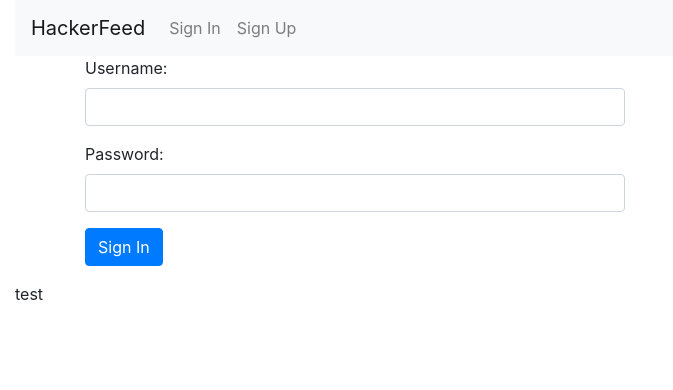
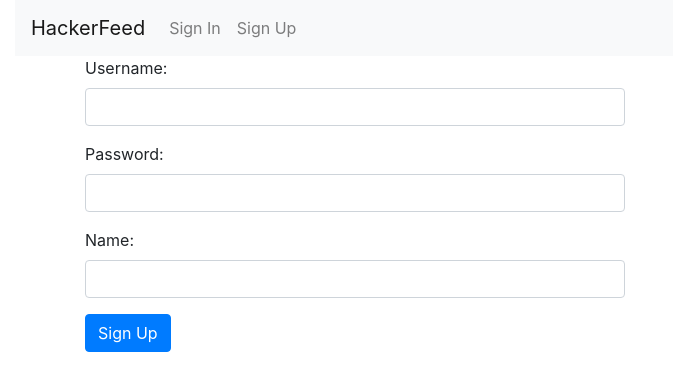
Before and after one commit to robzajac/HackerFeed, a React app: page /signup in a window 1280 px wide. Shown: the top 390 px of the page, without its empty margins (0-673 px from the left). Built offline with nearby package versions, Linux system fonts and the light colour scheme.

Commit message:
signup component

```diff
--- a/src/components/App.js
+++ b/src/components/App.js
@@ -6,7 +6,7 @@ import {
 
 import Navbar from './Navbar';
 import SignIn from './SignIn';
-// import SignUp from './SignUp';
+import SignUp from './SignUp';
 
 class App extends Component {
   constructor(props) {
@@ -14,7 +14,6 @@ class App extends Component {
   }
 
   // TODO check for authenticatiion in default route, direct to feed if auth'd
-  // <Route path="/signup" component={SignUp} />
   render() {
     return (
       <div className="container-fluid">
@@ -23,10 +22,12 @@ class App extends Component {
           <Route store={this.props.store} path="/signin"
             render={() => <SignIn store={this.props.store} />}
           />
+          <Route store={this.props.store} path="/signup"
+            render={() => <SignUp store={this.props.store} />}
+          />
 
           <Route store={this.props.store} render={() => <SignIn store={this.props.store} />} />
         </Switch>
-        <p>test</p>
       </div>
     );
   }
--- /dev/null
+++ b/src/components/SignUp.js
@@ -0,0 +1,80 @@
+import React, { Component } from 'react';
+import { withRouter } from 'react-router-dom';
+
+class SignUp extends Component {
+  constructor(props) {
+    super(props);
+  }
+
+  componentDidMount() {
+    // If  the user is authenticated,
+    // change the location to /feed
+    if (this.props.store.isAuthenticated) {
+      this.props.history.push('/feed');
+    }
+  }
+
+  componentDidUpdate() {
+    // Same as didMount
+    if (this.props.store.isAuthenticated) {
+      this.props.history.push('/feed');
+    }
+  }
+
+  signup(e) {
+    e.preventDefault();
+    // TODO handle signup
+  }
+
+  render() {
+    return (
+      <div className="container">
+        <div className="row">
+          <div className="col-md-6">
+            <form onSubmit={this.signup.bind(this)}>
+              <div className="form-group">
+                <label>
+                  Username:
+                </label>
+                <input
+                  className="form-control"
+                  type="text"
+                  ref="rusername"
+                />
+              </div>
+              <div className="form-group">
+                <label>
+                  Password:
+                </label>
+                <input
+                  className="form-control"
+                  type="password"
+                  ref="rpassword"
+                />
+              </div>
+              <div className="form-group">
+                <label>
+                  Name:
+                </label>
+                <input
+                  className="form-control"
+                  type="text"
+                  ref="name"
+                />
+              </div>
+              <div className="form-group">
+                <input
+                  type="submit"
+                  className="btn btn-primary"
+                  value="Sign Up"
+                />
+              </div>
+            </form>
+          </div>
+        </div>
+      </div>
+    );
+  }
+}
+
+export default SignUp;
```
